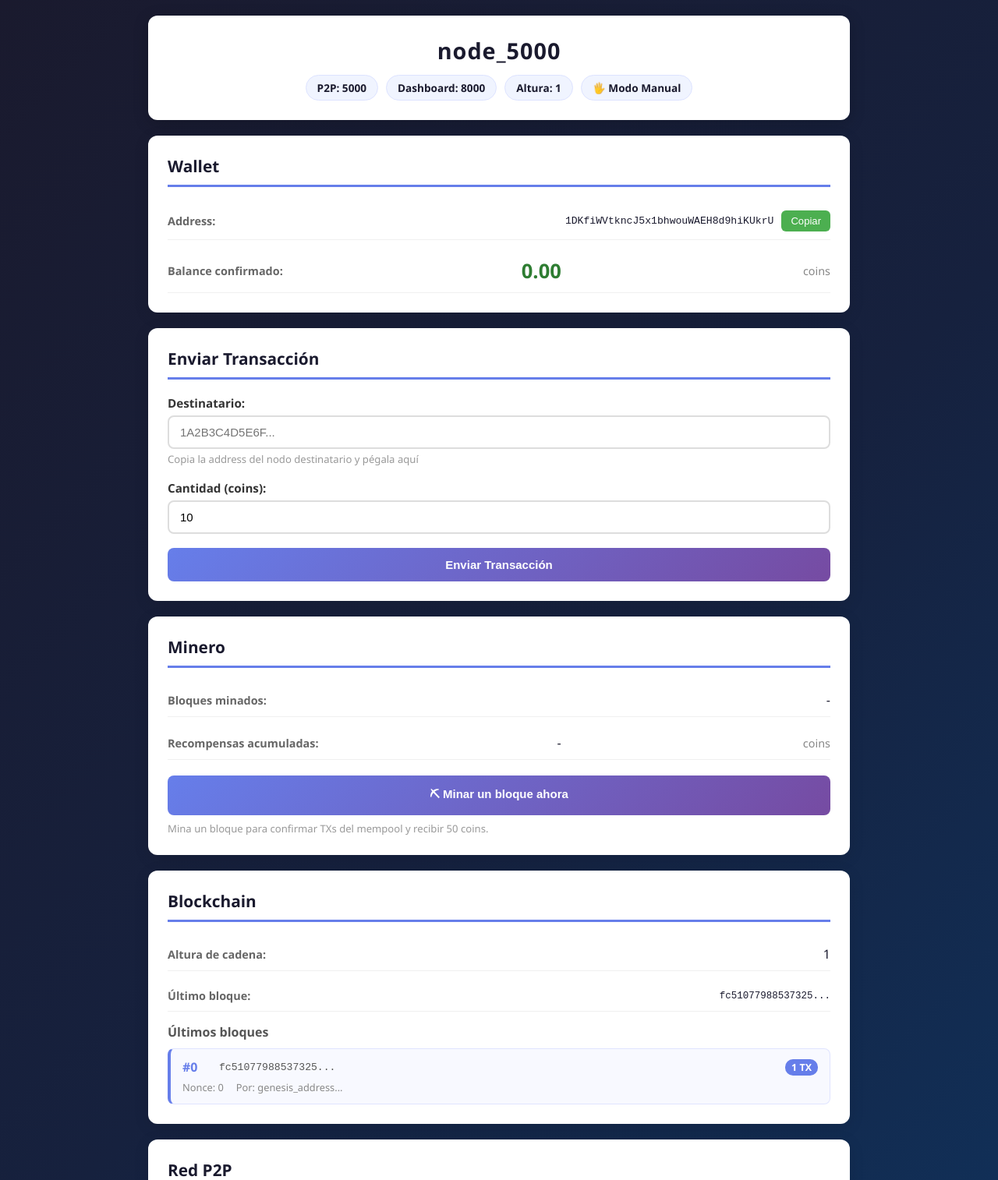
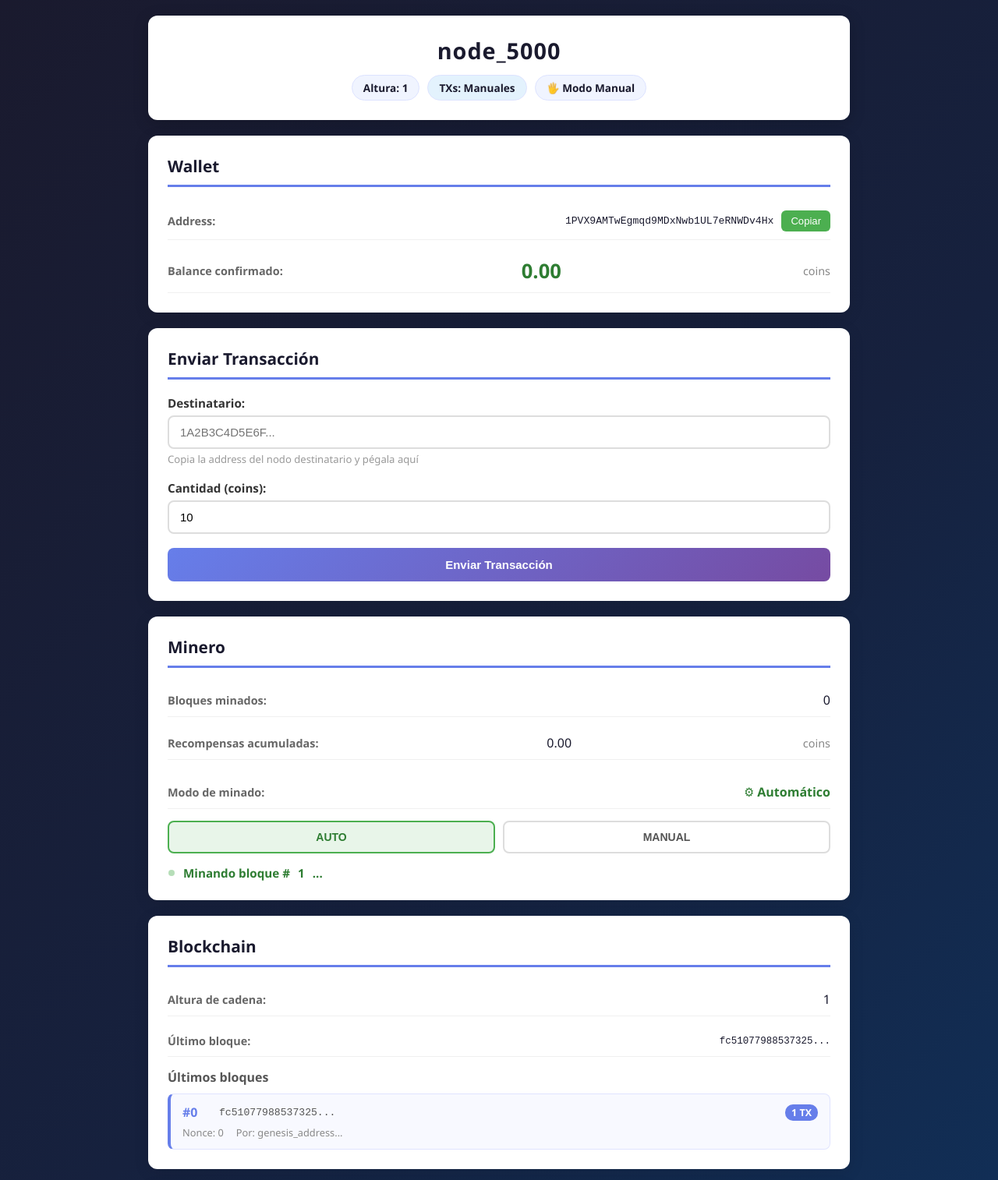
Before and after one commit to BrunoRavelo/demo-bitcoin, a Flask app: page / in a window 1280 px wide. Shown: the top 1514 px of the page at 78% size. Run offline with Flask 3, Linux system fonts and the light colour scheme; data that the repository does not hold is empty; parts of the project's set-up code (start-up, migrations or seed data) failed here and were passed over.

Commit message:
Veriosn final correcciones dashboards. Todavia no se ha probado en LAN

```diff
--- a/dashboard/static/app.js
+++ b/dashboard/static/app.js
@@ -20,16 +20,14 @@ async function updateData() {
         updatePeers(peers);
         updateMempool(mempool);
         updateHeader(status, chain);
+        updateMining(status);
+        updateMiningProgress(status);
+        updateTxBadge(status);
 
         // Secciones exclusivas del modo auto
         if (DASHBOARD_MODE === 'auto') {
-            updateMining(status);
             updateAddressDropdown();
-            updateTxStatus();
         }
-
-        // Progreso del PoW: visible en ambos modos mientras mina
-        updateMiningProgress(status);
 
     } catch (err) {
         console.error('Error actualizando dashboard:', err);
@@ -55,7 +53,7 @@ function updateHeader(status, chain) {
 }
 
 // ──────────────────────────────────────────────────────────
-// Minero (solo modo auto)
+// Minero (siempre activo)
 // ──────────────────────────────────────────────────────────
 
 function updateMining(status) {
@@ -63,16 +61,18 @@ function updateMining(status) {
     const labels = { auto: '⚙ Automático', manual: '🖐 Manual' };
     const colors = { auto: '#2e7d32',       manual: '#1565c0'   };
 
+    // Stats — siempre actualizados independientemente del modo
+    setText('blocks-mined',   status.blocks_mined   ?? 0);
+    setText('mining-rewards', status.mining_rewards != null
+        ? status.mining_rewards.toFixed(2) : '0.00');
+
+    // Etiqueta de modo
     const label = document.getElementById('mining-mode-label');
     if (label) {
-        label.textContent = labels[mode] || mode;
-        label.style.color = colors[mode] || '#333';
+        label.textContent  = labels[mode] || mode;
+        label.style.color  = colors[mode] || '#333';
         label.style.fontWeight = '600';
     }
-
-    setText('blocks-mined',   status.blocks_mined   || 0);
-    setText('mining-rewards', status.mining_rewards != null
-        ? status.mining_rewards.toFixed(2) : '0.00');
 
     // Resaltar botón activo
     ['auto', 'manual'].forEach(m => {
@@ -80,14 +80,11 @@ function updateMining(status) {
         if (btn) btn.classList.toggle('active', m === mode);
     });
 
-    // Botón "minar ahora": en modo auto solo en MANUAL,
-    // en modo manual siempre visible (no hay toggle)
-    if (DASHBOARD_MODE === 'auto') {
-        const section = document.getElementById('mine-once-section');
-        if (section) section.style.display = mode === 'manual' ? 'block' : 'none';
-    }
+    // Botón minar: visible solo en modo MANUAL
+    const mineSection = document.getElementById('mine-once-section');
+    if (mineSection) mineSection.style.display = mode === 'manual' ? 'block' : 'none';
 
-    // Indicador de minando solo en AUTO
+    // Indicador "Minando...": visible solo en modo AUTO
     const indicator = document.getElementById('mining-indicator');
     if (indicator) {
         indicator.classList.toggle('hidden', mode !== 'auto');
@@ -106,8 +103,8 @@ function updateMiningProgress(status) {
 
     if (progress.active) {
         progressRow.classList.remove('hidden');
-        setText('pow-attempts', (progress.attempts || 0).toLocaleString('es-MX'));
-        setText('pow-hashrate', Math.round(progress.hashrate || 0).toLocaleString('es-MX'));
+        setText('pow-attempts', (progress.attempts || 0).toLocaleString());
+        setText('pow-hashrate', Math.round(progress.hashrate || 0).toLocaleString());
     } else {
         progressRow.classList.add('hidden');
     }
@@ -154,6 +151,25 @@ function updateTxModeUI(mode) {
         const btn = document.getElementById(`btn-tx-${m}`);
         if (btn) btn.classList.toggle('active', m === mode);
     });
+}
+
+// Actualiza el badge de TXs en el header (siempre, ambos modos)
+async function updateTxBadge(status) {
+    try {
+        const res  = await fetch('/api/tx/status');
+        const data = await res.json();
+        const badge = document.getElementById('tx-mode-badge');
+        if (!badge) return;
+        if (!data.available) {
+            badge.textContent = 'TXs: Manuales';
+            badge.style.background = '#e3f2fd';
+        } else {
+            const isAuto = data.tx_mode === 'auto';
+            badge.textContent  = isAuto ? 'TXs: ⚙ Auto' : 'TXs: 🖐 Manual';
+            badge.style.background = isAuto ? '#e8f5e9' : '#e3f2fd';
+            if (DASHBOARD_MODE === 'auto') updateTxModeUI(data.tx_mode);
+        }
+    } catch (e) { /* seed no disponible */ }
 }
 
 // ──────────────────────────────────────────────────────────
--- a/dashboard/templates/dashboard.html
+++ b/dashboard/templates/dashboard.html
@@ -13,9 +44,8 @@
         <div class="header">
             <h1>{{ node_id }}</h1>
             <div class="ports">
-                <span class="port-badge">P2P: {{ p2p_port }}</span>
-                <span class="port-badge">Dashboard: {{ dashboard_port }}</span>
                 <span class="port-badge" id="chain-badge">Altura: -</span>
+                <span class="port-badge" id="tx-mode-badge">TXs: -</span>
                 <span class="port-badge mode-badge">
                     {% if dashboard_mode == 'auto' %}⚙ Modo Auto{% else %}🖐 Modo Manual{% endif %}
                 </span>
@@ -108,36 +138,33 @@
                 </div>
             </div>
 
-            {% if dashboard_mode == 'auto' %}
-            <!-- Controles AUTO/MANUAL solo en modo auto -->
+            <!-- Modo actual + controles AUTO/MANUAL (siempre visibles) -->
             <div class="info-item" style="margin-bottom:15px;">
-                <span class="label">Modo actual:</span>
+                <span class="label">Modo de minado:</span>
                 <span class="value" id="mining-mode-label">-</span>
             </div>
             <div class="mining-controls" style="margin-bottom:15px;">
                 <button onclick="setMiningMode('auto')"   class="btn-mode" id="btn-auto">AUTO</button>
                 <button onclick="setMiningMode('manual')" class="btn-mode" id="btn-manual">MANUAL</button>
             </div>
-            {% endif %}
 
-            <!-- Botón minar ahora: siempre visible -->
+            <!-- Botón minar: solo visible en modo MANUAL -->
             <div id="mine-once-section">
                 <button onclick="mineOnce()" class="btn-primary" id="btn-mine-once">
                     ⛏ Minar un bloque ahora
                 </button>
-                {% if dashboard_mode == 'manual' %}
                 <p class="hint" style="margin-top:8px;">
                     Mina un bloque para confirmar TXs del mempool y recibir 50 coins.
                 </p>
-                {% else %}
-                <div id="mining-indicator" class="mining-indicator hidden">
-                    <span class="dot-pulse"></span>
-                    Minando bloque #<span id="mining-height">-</span>...
-                </div>
-                {% endif %}
             </div>
 
-            <!-- Progreso del PoW (visible en AUTO y MANUAL mientras mina) -->
+            <!-- Indicador de minando (modo AUTO activo) -->
+            <div id="mining-indicator" class="mining-indicator hidden">
+                <span class="dot-pulse"></span>
+                Minando bloque #<span id="mining-height">-</span>...
+            </div>
+
+            <!-- Progreso del PoW (visible mientras mina) -->
             <div id="mining-progress-row" class="mining-progress-row hidden">
                 <span class="pow-dot"></span>
                 <span id="pow-attempts">0</span> intentos
--- a/dashboard_global/app.py
+++ b/dashboard_global/app.py
@@ -223,7 +223,7 @@ class GlobalDashboard:
         url            = f"http://{host}:{dashboard_port}/api/status"
 
         try:
-            response = requests.get(url, timeout=2)
+            response = requests.get(url, timeout=5)
             if response.status_code == 200:
                 data = response.json()
                 data['online']         = True
@@ -267,7 +267,7 @@ class GlobalDashboard:
             try:
                 r = requests.get(
                     f"http://{host}:{dashboard_port}/api/status",
-                    timeout=2
+                    timeout=5
                 )
                 if r.status_code == 200:
                     height = r.json().get('chain_height', 0)
@@ -291,7 +291,7 @@ class GlobalDashboard:
             'in_sync':       len(in_sync),
             'out_of_sync':   len(out_sync),
             'max_height':    max_height,
-            'total_mempool': sum(n.get('mempool_count', 0) for n in online),
+            'total_mempool': max((n.get('mempool_count', 0) for n in online), default=0),
             'total_mined':   sum(n.get('blocks_mined', 0) for n in online),
             'total_rewards': sum(n.get('mining_rewards', 0.0) for n in online),
             'mining_auto':   sum(1 for n in online if n.get('mining_mode') == 'auto'),
```
Also changed, not shown: other parts of dashboard/templates/dashboard.html (+31 -0 lines), dashboard_global/static/global.css (+10 -0 lines), dashboard_global/static/global.js (+21 -117 lines), dashboard_global/templates/global.html (+5 -4 lines).
